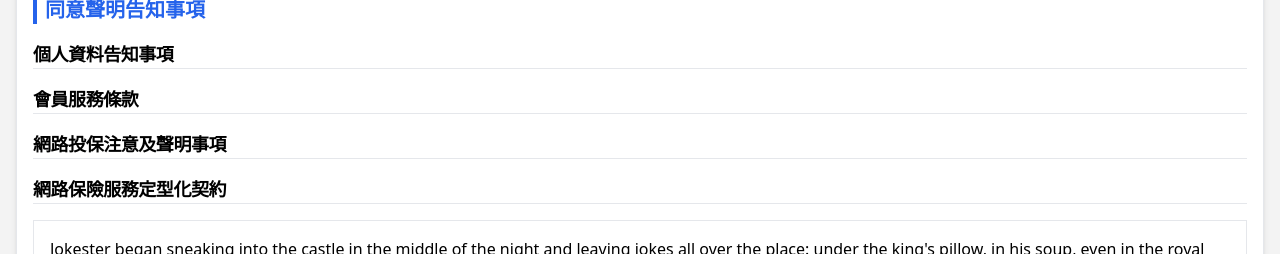
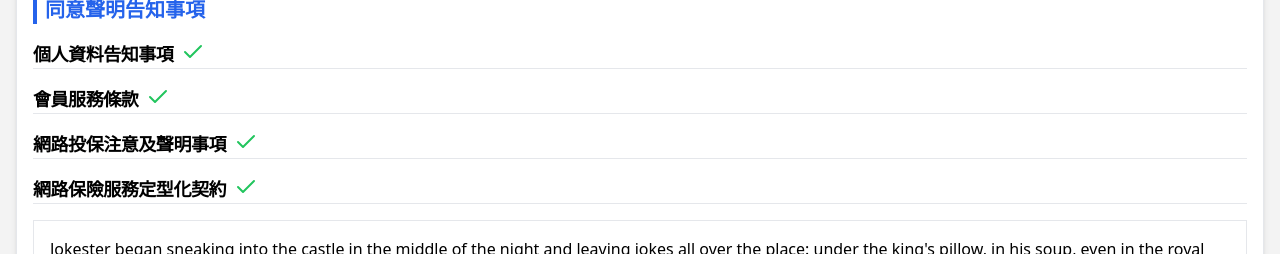
Before and after one commit to JustinLien0805/uiux-g11, a React (Vite) app: page /hi-fi/sign-up in a window 1280 px wide. Both pictures are taken after a click on the icon 589 px from the left and 1077 px from the top of the page. Shown: the part 677-931 px from the top of the page. Built offline with nearby package versions, Linux system fonts and the light colour scheme.

Commit message:
feat: change modal size

```diff
--- a/src/routes/hi-fi/_hi-fi/sign-up.tsx
+++ b/src/routes/hi-fi/_hi-fi/sign-up.tsx
@@ -5,7 +5,7 @@ import { Button } from "@/components/ui/button";
 import { Checkbox } from "@/components/ui/checkbox";
 import { ScrollArea } from "@/components/ui/scroll-area";
 import { useState, useEffect, useRef } from "react";
-import { ArrowDown } from "lucide-react";
+import { ArrowDown, Check } from "lucide-react";
 import { useNavigate } from "@tanstack/react-router";
 export const Route = createFileRoute("/hi-fi/_hi-fi/sign-up")({
   component: HifiComponent,
@@ -71,17 +71,21 @@ function HifiComponent() {
             <h3 className="border-l-4 border-blue-600 pl-2 text-xl font-semibold text-blue-600">
               同意聲明告知事項
             </h3>
-            <h4 className="scroll-m-20 border-b text-lg font-semibold tracking-tight">
-              個人資料告知事項
+            <h4 className="flex scroll-m-20 border-b text-lg font-semibold tracking-tight">
+              個人資料告知事項{" "}
+              {isBottom && <Check className="ml-2 text-green-500" />}
             </h4>
-            <h4 className="scroll-m-20 border-b text-lg font-semibold tracking-tight">
-              會員服務條款
+            <h4 className="flex scroll-m-20 border-b text-lg font-semibold tracking-tight">
+              會員服務條款{" "}
+              {isBottom && <Check className="ml-2 text-green-500" />}
             </h4>
-            <h4 className="scroll-m-20 border-b text-lg font-semibold tracking-tight">
-              網路投保注意及聲明事項
+            <h4 className="flex scroll-m-20 border-b text-lg font-semibold tracking-tight">
+              網路投保注意及聲明事項{" "}
+              {isBottom && <Check className="ml-2 text-green-500" />}
             </h4>
-            <h4 className="scroll-m-20 border-b text-lg font-semibold tracking-tight">
+            <h4 className="flex scroll-m-20 border-b text-lg font-semibold tracking-tight">
               網路保險服務定型化契約
+              {isBottom && <Check className="ml-2 text-green-500" />}
             </h4>
           </div>
           {!isBottom && (
--- a/src/routes/hi-fi/_hi-fi/step-1-1.tsx
+++ b/src/routes/hi-fi/_hi-fi/step-1-1.tsx
@@ -58,7 +58,7 @@ function HifiComponent() {
                 不知道多少保費適合你嗎?
               </Button>
             </DialogTrigger>
-            <DialogContent className="w-96 rounded-md">
+            <DialogContent className="w-11/12 rounded-md">
               <DialogHeader>
                 <DialogTitle>意外死亡及失能</DialogTitle>
                 <DialogDescription>
@@ -150,7 +150,7 @@ function HifiComponent() {
                 不知道什麼方案適合你嗎?
               </Button>
             </DialogTrigger>
-            <DialogContent className="w-96 rounded-md">
+            <DialogContent className="w-11/12 rounded-md">
               <DialogHeader>
                 <DialogTitle>保險方案投保百分比</DialogTitle>
                 <DialogDescription>
@@ -197,8 +197,8 @@ function HifiComponent() {
           setIsOpen(!isOpen);
         }}
       >
-        <DialogContent className="w-96 rounded-md">
-          <img src={example} />
+        <DialogContent className="w-10/12 rounded-md">
+          <img src={example} className="w-full" />
         </DialogContent>
       </Dialog>
     </>
--- a/src/routes/hi-fi/_hi-fi/step-2.tsx
+++ b/src/routes/hi-fi/_hi-fi/step-2.tsx
@@ -8,7 +8,7 @@ import { Checkbox } from "@/components/ui/checkbox";
 import { ScrollArea } from "@/components/ui/scroll-area";
 import { useState, useEffect, useRef } from "react";
 import { RadioGroup, RadioGroupItem } from "@/components/ui/radio-group";
-import { ArrowDown, Camera } from "lucide-react";
+import { ArrowDown, Camera, Check } from "lucide-react";
 import {
   Select,
   SelectContent,
@@ -374,17 +374,21 @@ function HifiComponent() {
             <h3 className="border-l-4 border-blue-600 pl-2 text-xl font-semibold text-blue-600">
               同意聲明告知事項
             </h3>
-            <h4 className="scroll-m-20 border-b text-lg font-semibold tracking-tight">
-              個人資料告知事項
+            <h4 className="flex scroll-m-20 border-b text-lg font-semibold tracking-tight">
+              個人資料告知事項{" "}
+              {isBottom && <Check className="ml-2 text-green-500" />}
             </h4>
-            <h4 className="scroll-m-20 border-b text-lg font-semibold tracking-tight">
-              會員服務條款
+            <h4 className="flex scroll-m-20 border-b text-lg font-semibold tracking-tight">
+              會員服務條款{" "}
+              {isBottom && <Check className="ml-2 text-green-500" />}
             </h4>
-            <h4 className="scroll-m-20 border-b text-lg font-semibold tracking-tight">
-              網路投保注意及聲明事項
+            <h4 className="flex scroll-m-20 border-b text-lg font-semibold tracking-tight">
+              網路投保注意及聲明事項{" "}
+              {isBottom && <Check className="ml-2 text-green-500" />}
             </h4>
-            <h4 className="scroll-m-20 border-b text-lg font-semibold tracking-tight">
+            <h4 className="flex scroll-m-20 border-b text-lg font-semibold tracking-tight">
               網路保險服務定型化契約
+              {isBottom && <Check className="ml-2 text-green-500" />}
             </h4>
           </div>
           {!isBottom && (
--- a/src/routes/hi-fi/_hi-fi/step-4.tsx
+++ b/src/routes/hi-fi/_hi-fi/step-4.tsx
@@ -5,7 +5,7 @@ import { Button } from "@/components/ui/button";
 import { Checkbox } from "@/components/ui/checkbox";
 import { ScrollArea } from "@/components/ui/scroll-area";
 import { useState, useEffect, useRef } from "react";
-import { ArrowDown } from "lucide-react";
+import { ArrowDown, Check } from "lucide-react";
 import {
   Accordion,
   AccordionContent,
@@ -165,13 +165,16 @@ function HifiComponent() {
       <div className="relative flex flex-col gap-4 rounded-lg border bg-white p-4 shadow-md">
         <div className="flex flex-col gap-4">
           <h3 className="border-l-4 border-blue-600 pl-2 text-xl font-semibold text-blue-600">
-            同意聲明告知事項
+            同意聲明告知事項{" "}
+            {isBottom && <Check className="ml-2 text-green-500" />}
           </h3>
-          <h4 className="scroll-m-20 border-b text-lg font-semibold tracking-tight">
-            本商品投保須知
+          <h4 className="flex scroll-m-20 border-b text-lg font-semibold tracking-tight">
+            本商品投保須知{" "}
+            {isBottom && <Check className="ml-2 text-green-500" />}
           </h4>
-          <h4 className="scroll-m-20 border-b text-lg font-semibold tracking-tight">
-            本商品條款內容
+          <h4 className="flex scroll-m-20 border-b text-lg font-semibold tracking-tight">
+            本商品條款內容{" "}
+            {isBottom && <Check className="ml-2 text-green-500" />}
           </h4>
         </div>
         {!isBottom && (
@@ -208,7 +211,7 @@ function HifiComponent() {
           返回
         </Button>
         <Button
-          className="w-full rounded text-center font-bold bg-blue-600"
+          className="w-full rounded bg-blue-600 text-center font-bold"
           onClick={() => {
             navigate({
               to: "/hi-fi/step-5",
```
